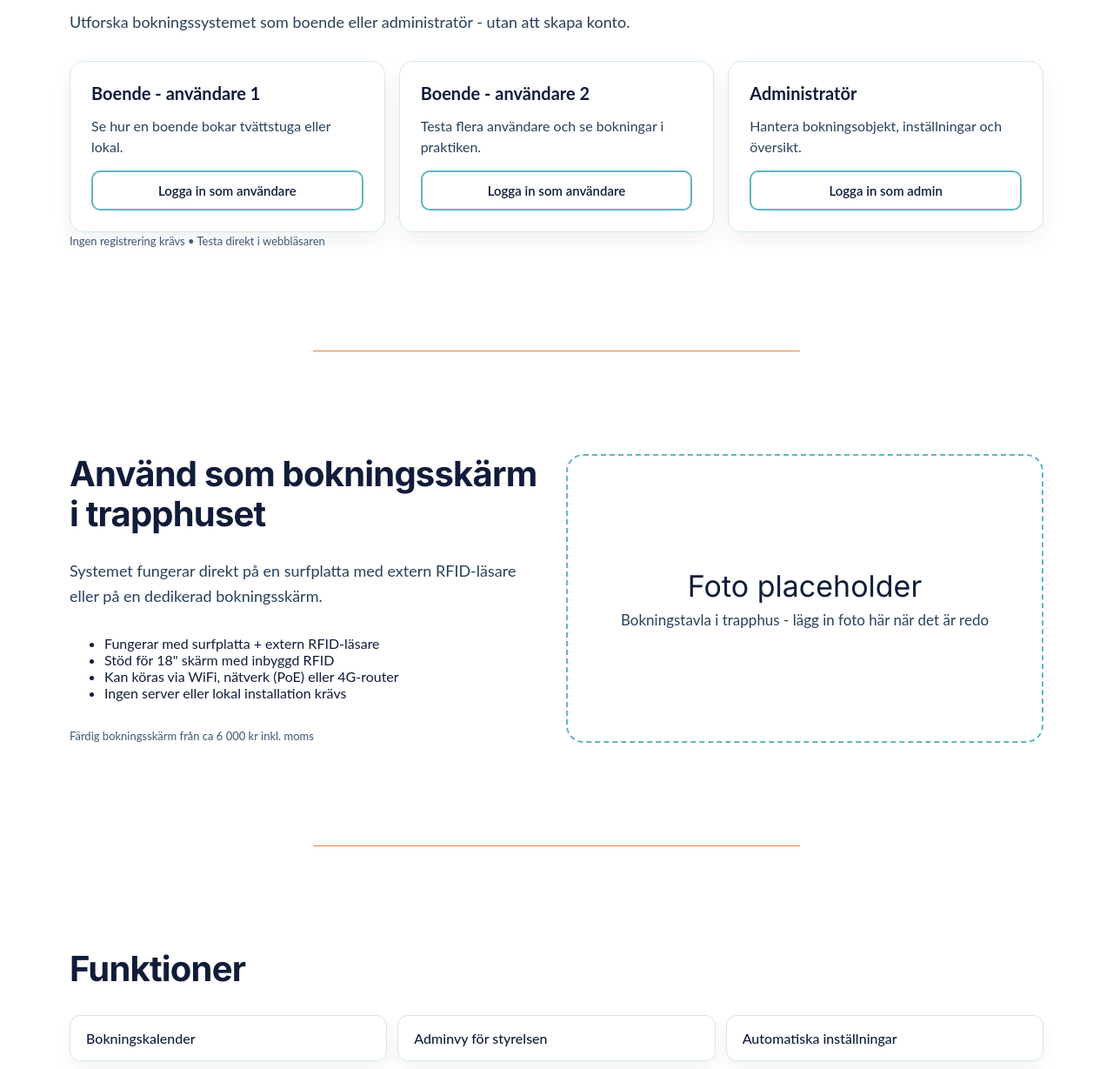
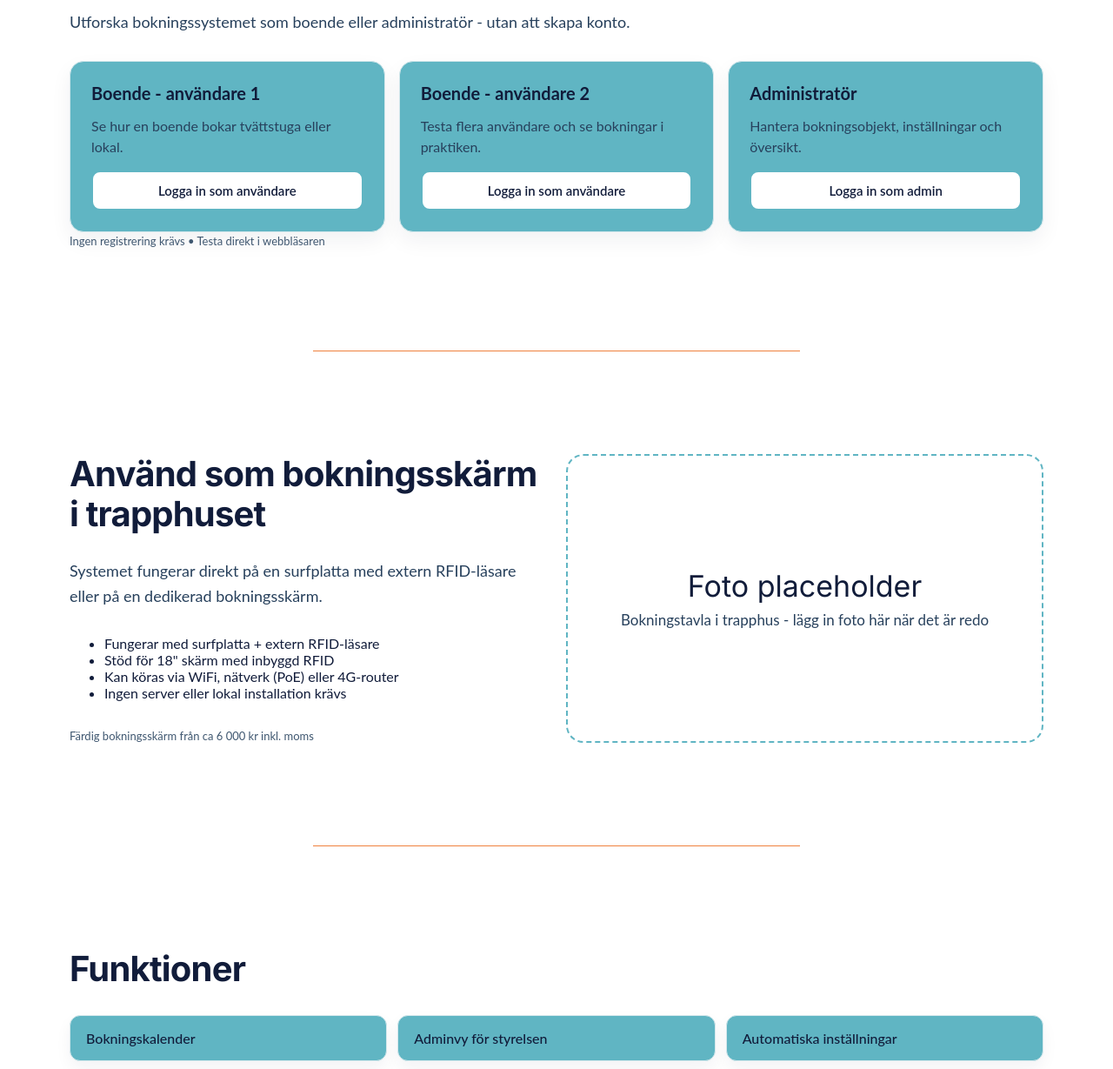
Before and after one commit to embsign/bokningsportal, a plain HTML site: page frontend/index.html in a window 1280 px wide. Shown: the part 684-1913 px from the top of the page at 87% size. Drawn offline with Linux system fonts and the light colour scheme.

Commit message:
Update styles.css

```diff
--- a/frontend/styles.css
+++ b/frontend/styles.css
@@ -1583,7 +1583,7 @@ body {
 .landing-demo-card {
   border: 1px solid #d5e8ec;
   border-radius: 16px;
-  background: #ffffff;
+  background: #60b5c3;
   padding: 24px;
   display: grid;
   gap: 14px;
@@ -1656,7 +1656,7 @@ body {
   border: 1px solid #d5e8ec;
   border-radius: 12px;
   padding: 16px 18px;
-  background: #ffffff;
+  background: #60b5c3;
   font-weight: 500;
   box-shadow: 0 8px 18px rgba(17, 28, 58, 0.05);
 }
```
